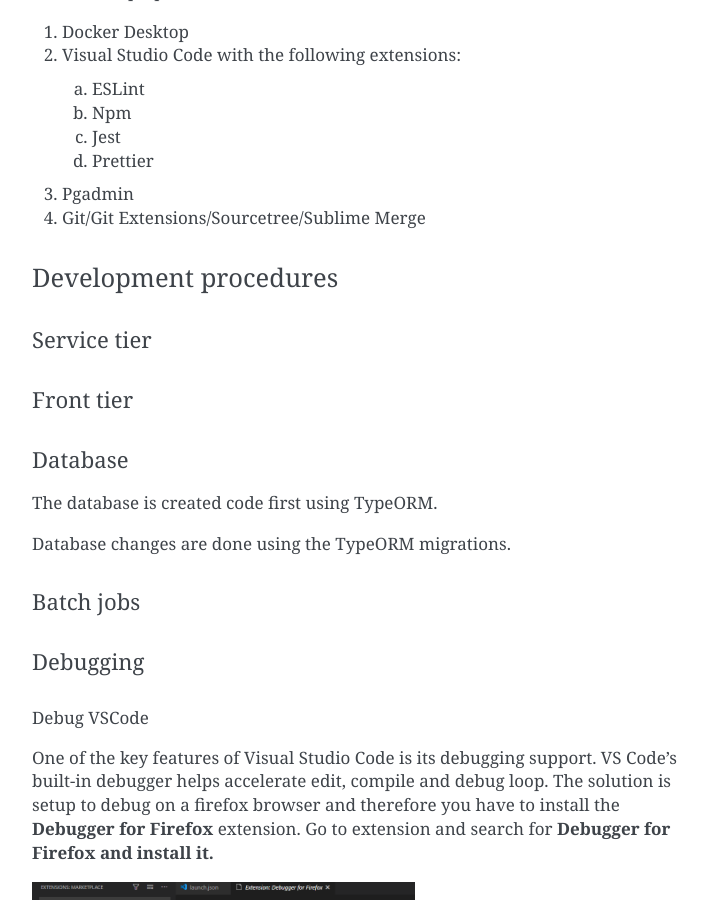
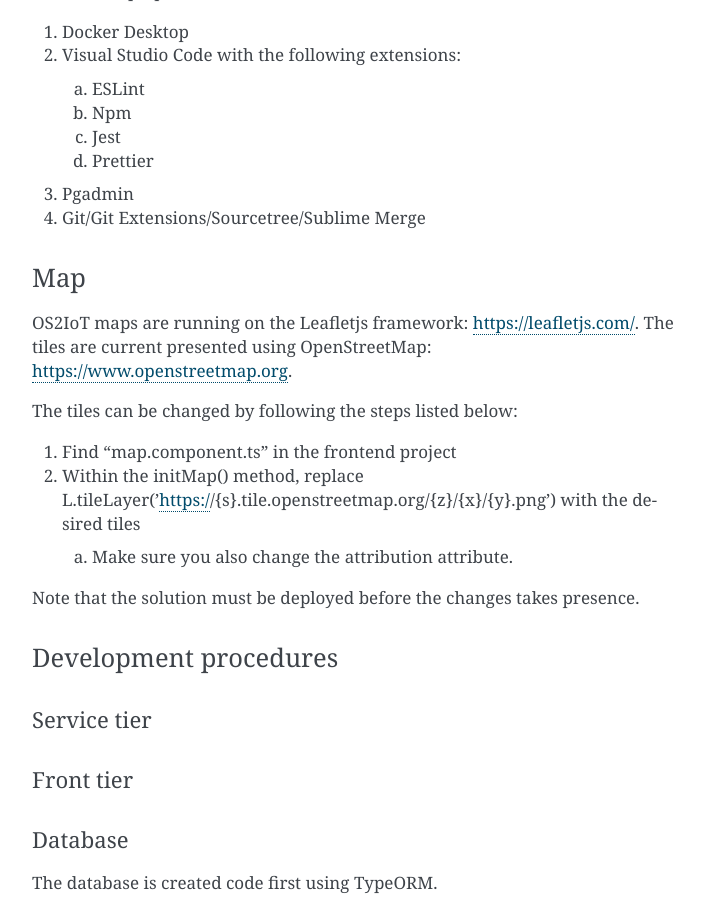
Before and after one commit to OS2iot/OS2iot-docs, a Sphinx documentation site: the page built from source/maintenance-guide/maintenance-guide.rst, in a window 1280 px wide and 900 px high, scrolled down 4651 px. Shown: the whole window, without its empty margins (388-1095 px from the left). Built offline with Sphinx 7.4.7, drawn with Linux system fonts in a browser that asks for light colours.

Commit message:
IOT-33 add Map to maintenence guide. Add getting started section to readme

```diff
--- a/source/maintenance-guide/maintenance-guide.rst
+++ b/source/maintenance-guide/maintenance-guide.rst
@@ -153,6 +153,20 @@
 3. Pgadmin
 
 4. Git/Git Extensions/Sourcetree/Sublime Merge
+
+Map
+~~~
+OS2IoT maps are running on the Leafletjs framework: https://leafletjs.com/. The tiles are current presented using OpenStreetMap: https://www.openstreetmap.org.
+
+The tiles can be changed by following the steps listed below:
+
+1. Find "map.component.ts" in the frontend project
+
+2. Within the initMap() method, replace L.tileLayer('https://{s}.tile.openstreetmap.org/{z}/{x}/{y}.png') with the desired tiles
+
+   a. Make sure you also change the attribution attribute.
+
+Note that the solution must be deployed before the changes takes presence.
 
 Development procedures
 ~~~~~~~~~~~~~~~~~~~~~~
```
Also changed, not shown: README.md (+7 -0 lines).
